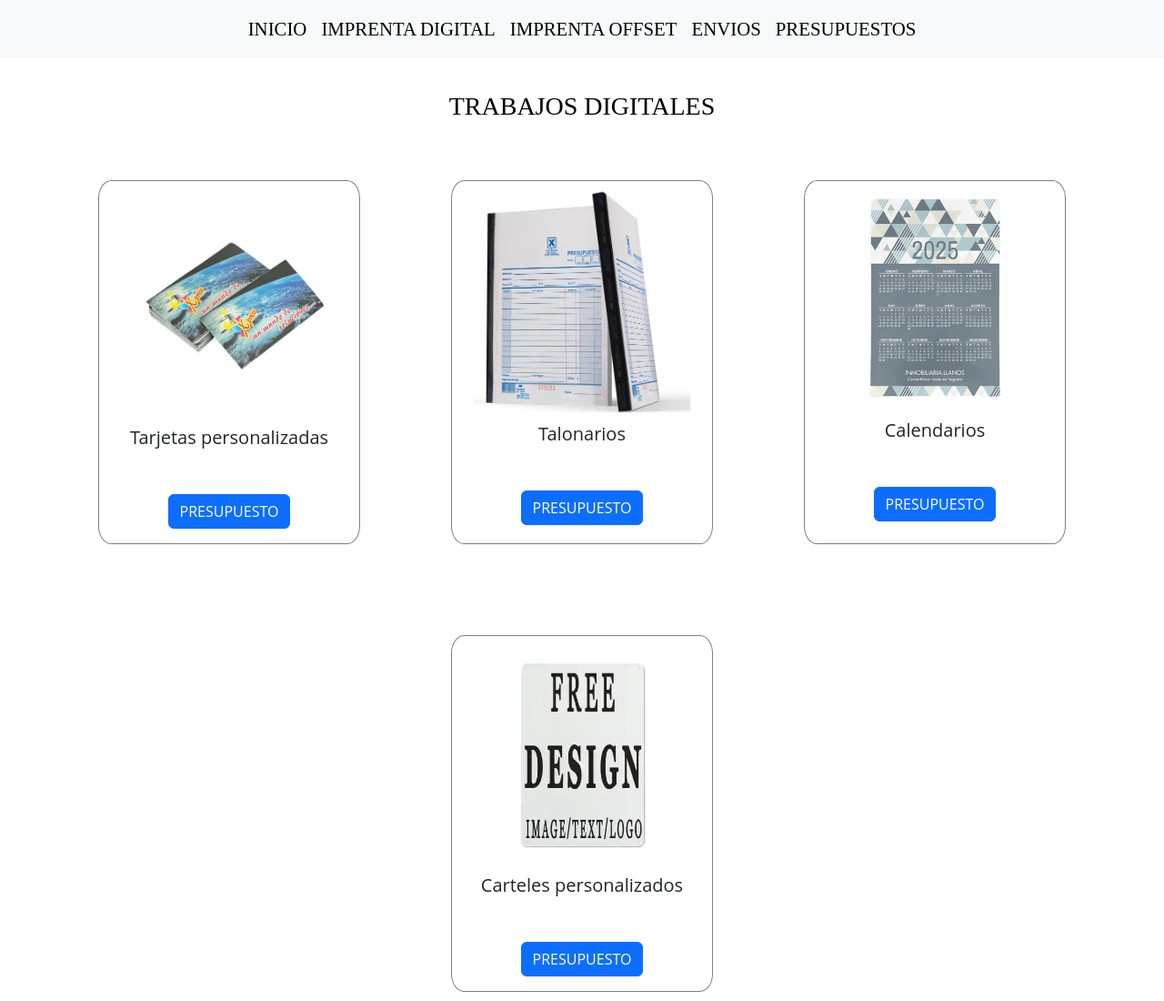
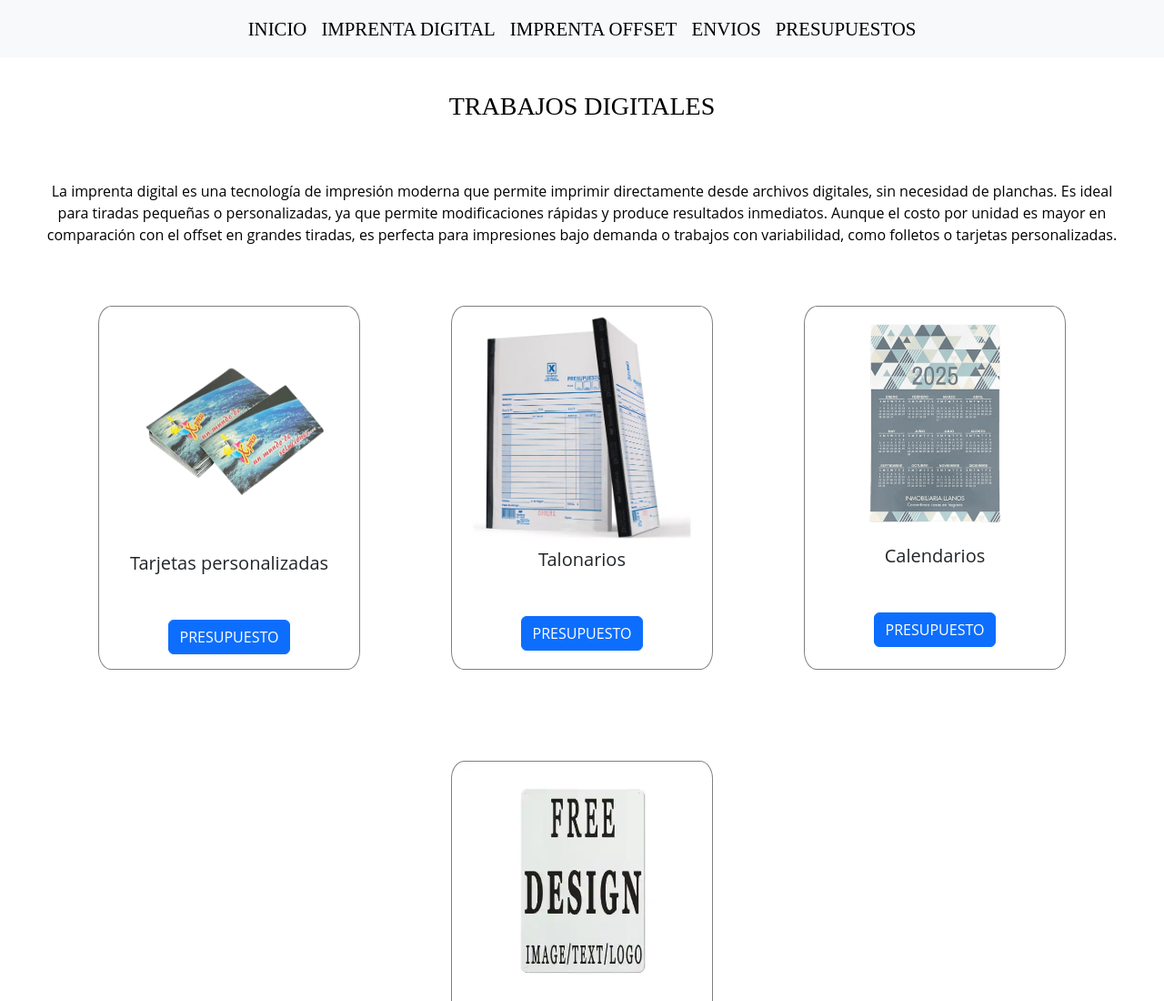
Before and after one commit to odoi21/Desarollo-web-coder, a website: page pages/digital.html in a window 1280 px wide. Shown: the top 1100 px of the page at 91% size. Drawn offline with nearby package versions, Linux system fonts and the light colour scheme; a web font is replaced by a local one.

Commit message:
add: text offset/digital

```diff
--- a/pages/digital.html
+++ b/pages/digital.html
@@ -58,6 +58,11 @@
         <section class="products-digital-offset">
             <div class="titulo-trabajos-digtal-offset">
                 <h3>TRABAJOS DIGITALES</h3>
+            </div>
+            <div class="description-offset">
+                <p>
+                    La imprenta digital es una tecnología de impresión moderna que permite imprimir directamente desde archivos digitales, sin necesidad de planchas. Es ideal para tiradas pequeñas o personalizadas, ya que permite modificaciones rápidas y produce resultados inmediatos. Aunque el costo por unidad es mayor en comparación con el offset en grandes tiradas, es perfecta para impresiones bajo demanda o trabajos con variabilidad, como folletos o tarjetas personalizadas.
+                </p>
             </div>
             <div class="trabajos d-flex justify-content-center row text-center">
                 <div class="card col-md-4 col-sm-12" style="width: 18rem;">
--- a/sass/presets/_offset-digital.scss
+++ b/sass/presets/_offset-digital.scss
@@ -9,6 +9,14 @@
         text-align: center;
         font-family: 'Oswald';
         margin-bottom: 5%;
+    }
+
+    .description-offset {
+        display: flex;
+        font-family: $OpenSans;
+        font-size: clamp(1rem, -1.5rem + 8vw, 1rem);
+        margin-left: 50px;
+        margin-right: 50px;
     }
 
     .service {
--- a/sass/presets/_variables.scss
+++ b/sass/presets/_variables.scss
@@ -1 +1,2 @@
 $color: #209be2;
+$OpenSans:'Open Sans';
--- a/sass/style.scss
+++ b/sass/style.scss
@@ -1,6 +1,5 @@
 @import "presets/header";
 @import "presets/footer";
-@import "presets/queries";
 @import "presets/variables";
 @import "presets/envios";
 @import "presets/offset-digital";
```
Also changed, not shown: index.html (+5 -3 lines), pages/offset.html (+5 -0 lines), css/style.css, sass/presets/_queries.scss (deleted), 1 other file.
